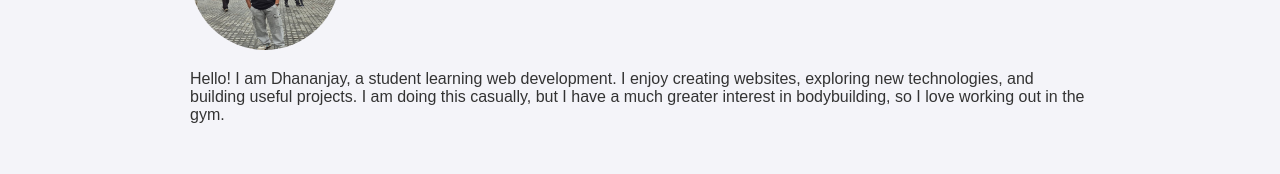
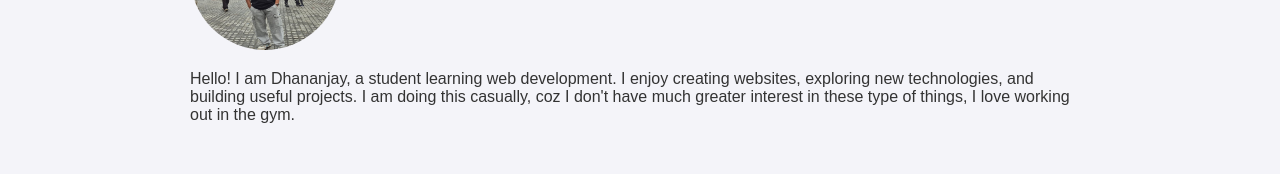
Before and after one commit to dhananjaykumar077/MyProfileWeb, a plain HTML site: page index.html in a window 1280 px wide. Shown: the part 386-560 px from the top of the page. Drawn offline with Linux system fonts and the light colour scheme.

Commit message:
Update index.html
update text

```diff
--- a/index.html
+++ b/index.html
@@ -99,7 +99,7 @@
     <section id="about">
         <h2>About Me</h2>
         <img src="dhananjay.jpg" alt="Dhananjay Kumar">
-        <p>Hello! I am Dhananjay, a student learning web development. I enjoy creating websites, exploring new technologies, and building useful projects. I am doing this casually, but I have a much greater interest in bodybuilding, so I love working out in the gym.</p>
+        <p>Hello! I am Dhananjay, a student learning web development. I enjoy creating websites, exploring new technologies, and building useful projects. I am doing this casually, coz I don't have much greater interest in these type of things, I love working out in the gym.</p>
     </section>
 
     <section id="skills">
```
